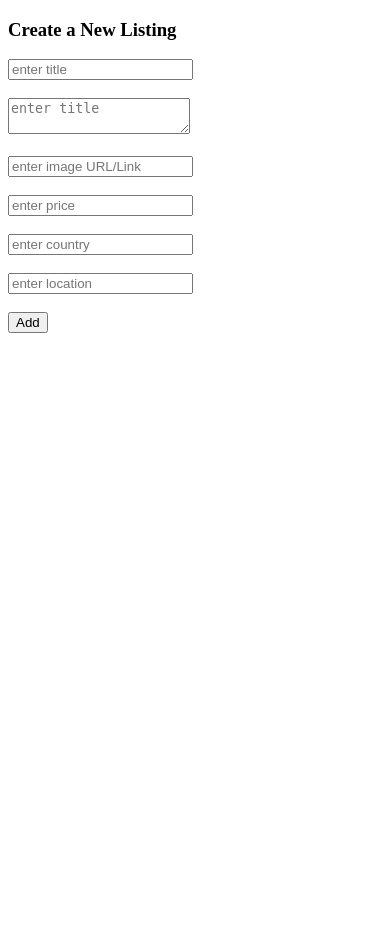
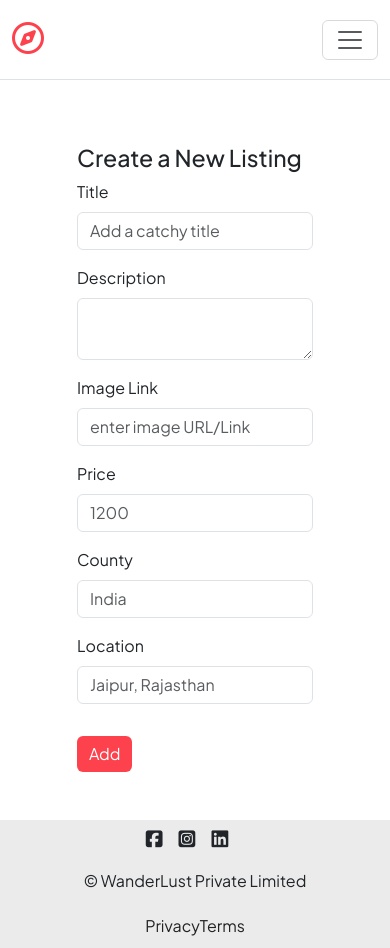
Before and after one commit to Ashwin-Alawe/WanderLust, a Node server app: page /listings/new in a window 390 px wide. Before the commit the page ends 333 px from the top, so only its background shows below. Run offline with Node 20, Linux system fonts and the light colour scheme; some libraries are stand-ins or nearby versions.

Commit message:
Phase 1 Part B

```diff
--- a/app.js
+++ b/app.js
@@ -6,6 +6,7 @@ const listing = require("./models/listing.js");
 const Listing = require("./models/listing.js");
 const path = require("path");
 const methodOverride = require("method-override");
+const ejsMate = require("ejs-mate");
 
 main().then(() =>{
     console.log("connected to DB");
@@ -19,6 +20,8 @@ async function main() {
  app.set("views", path.join(__dirname, "views"));
  app.use(express.urlencoded({extended: true}))
  app.use(methodOverride("_method"));
+ app.engine('ejs', ejsMate);
+ app.use(express.static(path.join(__dirname, "/public")));
 
 app.get("/", (req, res) =>{
     res.send("Hi, I am root");
--- a/package.json
+++ b/package.json
@@ -11,6 +11,7 @@
   "description": "",
   "dependencies": {
     "ejs": "^3.1.10",
+    "ejs-mate": "^4.0.0",
     "express": "^4.21.2",
     "method-override": "^3.0.0",
     "mongoose": "^8.10.0"
--- /dev/null
+++ b/public/css/style.css
@@ -0,0 +1,123 @@
+body{
+    font-family: "Plus jakarta Sans", sans-serif !important;
+    /* background-color: pink; */
+    display: flex;
+    flex-direction: column;
+    min-height: 100vh;
+}
+
+.container{
+    flex: 1;
+}
+
+.navbar{
+    height: 5rem;
+    background-color: white;
+
+}
+.fa-compass{
+    color: #fe424d;
+    font-size: 2rem;
+}
+
+.nav-link{
+    color: #222222 !important;
+}
+
+.f-info-links a{
+    text-decoration: none;
+    color: #222222;
+}
+.f-info-links a:hover{
+    text-decoration: underline;
+}
+
+.f-info-links,
+.f-info-socials,
+.f-info-brand{
+    width: 100%;
+    /* vertical-align: middle; */
+    display: flex;
+    align-items: center;
+    justify-content: center;
+}
+
+.f-info-socials i{
+    font-size: 1.2rem;
+    margin-right: 1rem;
+}
+
+.f-info{
+    text-align:center;
+    display: flex;
+    height: 8rem;
+    background-color: #ebebeb;
+    flex-wrap: wrap;
+    justify-content: center;
+    align-items: space-evenly;
+}
+
+/* Cards */
+
+.card{
+    border: none !important;
+    margin-bottom: 2rem;
+}
+
+.card-img-top{
+    border-radius: 1rem !important;
+    width: 100% !important;
+    object-fit: cover !important;
+}
+
+.card-body{
+    padding: 0 !important;
+
+
+}
+
+.card-text p{
+    font-weight: 400;
+}
+
+.listing-link{
+    text-decoration: none;
+}
+
+/* Card Effect */
+
+.card-img-overlay{
+    opacity: 0;
+}
+
+.card-img-overlay:hover{
+    opacity: 0.2;
+    background-color: white;
+}
+
+/* Create New  */
+.add-btn{
+    background-color: #fe424d !important;
+    border: none !important;
+}
+
+/* edit page */
+.edit-btn{
+    background-color: #fe424d !important;
+    border: none !important;
+}
+
+/* show page */
+.show-img{
+    height: 30vh;
+
+}
+
+.btns{
+    display: flex;
+}
+
+.show-card{
+    padding-left: 0;
+    padding-right: 0;
+}
--- /dev/null
+++ b/views/includes/footer.ejs
@@ -0,0 +1,14 @@
+<footer>
+    <div class="f-info mt-5">
+        <div class="f-info-socials">
+            <i class="fa-brands fa-square-facebook"></i>
+            <i class="fa-brands fa-square-instagram"></i>
+            <i class="fa-brands fa-linkedin"></i>
+        </div>
+        <div class="f-info-brand"> &copy; WanderLust Private Limited</div>
+        <div class="f-info-links">
+            <a href="/prviacy">Privacy</a>
+            <a href="/terms">Terms</a>
+        </div>
+    </div>
+</footer>
--- /dev/null
+++ b/views/includes/navbar.ejs
@@ -0,0 +1,21 @@
+<nav class="navbar navbar-expand-md bg-body-light border-bottom sticky-top">
+    <div class="container-fluid">
+      <a class="navbar-brand" href="/"><i class="fa-regular fa-compass"></i></a>
+      <button
+        class="navbar-toggler"
+        type="button"
+        data-bs-toggle="collapse"
+        data-bs-target="#navbarNavAltMarkup"
+        >
+        <span class="navbar-toggler-icon"></span>
+      </button>
+      <div class="collapse navbar-collapse" id="navbarNavAltMarkup">
+        <div class="navbar-nav">
+          <a class="nav-link"  href="/">Home</a>
+          <a class="nav-link" href="/listings">All Listings</a>
+          <a class="nav-link" href="/listings/new">Add new Listing</a>
+          <!-- <a class="nav-link disabled" aria-disabled="true">Disabled</a> -->
+        </div>
+      </div>
+    </div>
+  </nav>
--- /dev/null
+++ b/views/layouts/boilerplate.ejs
@@ -0,0 +1,21 @@
+<!DOCTYPE html>
+<html lang="en">
+<head>
+    <meta charset="UTF-8">
+    <meta name="viewport" content="width=device-width, initial-scale=1.0">
+    <title>WanderLust</title>
+    <link rel="stylesheet" href="/css/style.css">
+    <link href="https://cdn.jsdelivr.net/npm/bootstrap@5.3.3/dist/css/bootstrap.min.css" rel="stylesheet" integrity="sha384-QWTKZyjpPEjISv5WaRU9OFeRpok6YctnYmDr5pNlyT2bRjXh0JMhjY6hW+ALEwIH" crossorigin="anonymous">
+    <link rel="stylesheet" href="https://cdnjs.cloudflare.com/ajax/libs/font-awesome/6.7.2/css/all.min.css" integrity="sha512-Evv84Mr4kqVGRNSgIGL/F/aIDqQb7xQ2vcrdIwxfjThSH8CSR7PBEakCr51Ck+w+/U6swU2Im1vVX0SVk9ABhg==" crossorigin="anonymous" referrerpolicy="no-referrer" />
+    <link rel="preconnect" href="https://fonts.googleapis.com">
+    <link rel="preconnect" href="https://fonts.gstatic.com" crossorigin>
+    <link href="https://fonts.googleapis.com/css2?family=Plus+Jakarta+Sans:ital,wght@0,200..800;1,200..800&display=swap" rel="stylesheet">
+</head>
+<body>
+    <!-- <h1>WanderLust</h1> -->
+     <%- include("../includes/navbar.ejs") %>
+    <div class="container"><%- body %></div>
+    <%- include("../includes/footer.ejs") %>
+    <script src="https://cdn.jsdelivr.net/npm/bootstrap@5.3.3/dist/js/bootstrap.bundle.min.js" integrity="sha384-YvpcrYf0tY3lHB60NNkmXc5s9fDVZLESaAA55NDzOxhy9GkcIdslK1eN7N6jIeHz" crossorigin="anonymous"></script>
+</body>
+</html>
--- a/views/listings/new.ejs
+++ b/views/listings/new.ejs
@@ -1,28 +1,40 @@
-<!DOCTYPE html>
-<html lang="en">
-<head>
-    <meta charset="UTF-8">
-    <meta name="viewport" content="width=device-width, initial-scale=1.0">
-    <title>WanderLust</title>
-</head>
-<body>
+<% layout("/layouts/boilerplate") %>
+<div class="row mt-3">
+    <div class="col-8 offset-2">
+        <br><br>
     <h3>Create a New Listing </h3>
     <form method="post" action="/listings">
-        <input name="listing[title]" placeholder="enter title" type="text">
-        <br><br>
-        <textarea name="listing[description]" placeholder="enter title"></textarea>
-        <br><br>
-        <input name="listing[image]" placeholder="enter image URL/Link" type="text">
-        <br><br>
-        <input name="listing[price]" placeholder="enter price" type="number">
-        <br><br>
-        <input name="listing[country]" placeholder="enter country" type="text">
-        <br><br>
-        <input name="listing[location]" placeholder="enter location" type="text">
-        <br><br>
+        <div class="mb-3">
+            <label for="title" class="form-label">Title</label>
+            <input name="listing[title]" placeholder="Add a catchy title" type="text" class="form-control">
+        </div>
+        <div class="mb-3">
+            <label for="description" class="form-label">Description</label>
+            <textarea name="listing[description]" class="form-control"></textarea>
+        </div>
+        <div class="mb-3">
+            <label for="image" class="form-label">Image Link</label>
+            <input name="listing[image]" placeholder="enter image URL/Link" type="text" class="form-control">
+        </div>
 
-        <button>Add</button>
+        <div class="row">
+            <div class="mb-3 col-md-4">
+                <label for="price" class="form-label">Price</label>
+                <input name="listing[price]" placeholder="1200" type="number" class="form-control">
+            </div>
+            <div class="mb-3 col-md-8">
+                <label for="country" class="form-label">County</label>
+                <input name="listing[country]" placeholder="India" type="text" class="form-control">
+            </div>
+        </div>
+
+        <div class="mb-3">
+            <label for="location" class="form-label">Location</label>
+            <input name="listing[location]" placeholder="Jaipur, Rajasthan" type="text" class="form-control">
+        </div>
+        <button class="btn btn-dark add-btn mt-3">Add</button>
+
 
     </form>
-</body>
-</html>
+    </div>
+</div>
```
Also changed, not shown: views/listings/edit.ejs (+32 -23 lines), views/listings/index.ejs (+29 -13 lines), views/listings/show.ejs (+24 -24 lines), 1 other file.
